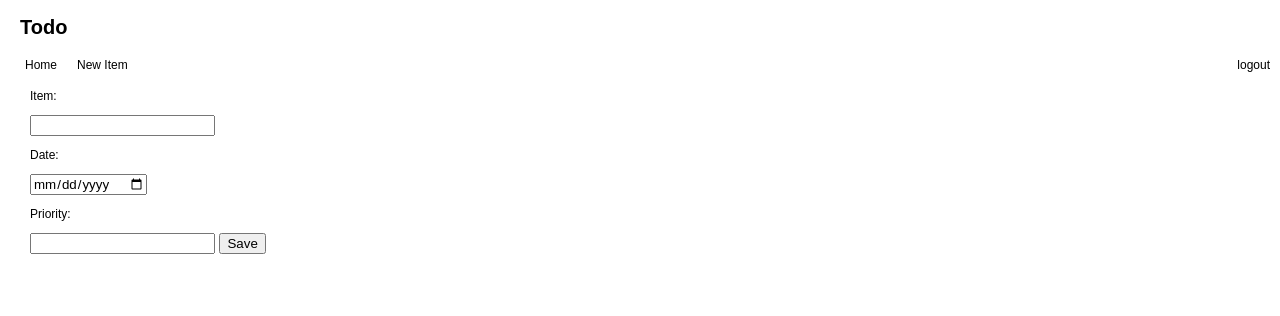
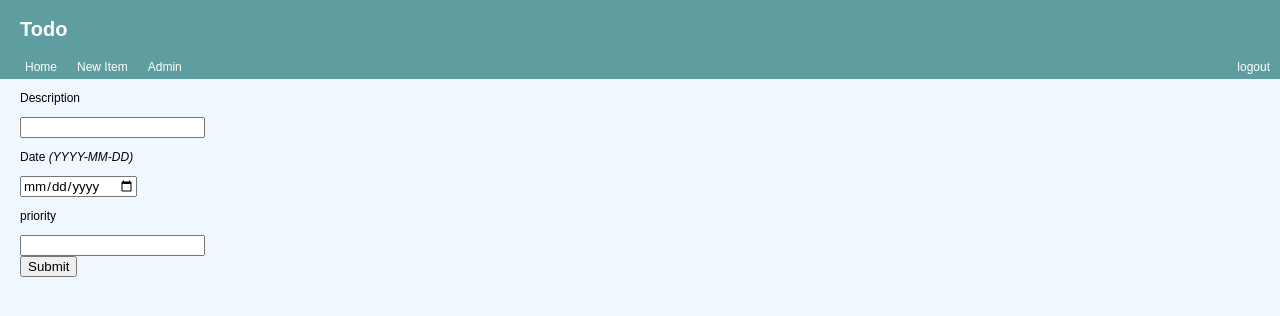
Before and after one commit to chriswales95/Django-Todo, a Django app: page /new_item/ in a window 1280 px wide. Shown: the top 316 px of the page. Run offline with Django 3.2, Linux system fonts and the light colour scheme; the visitor is signed in with stand-in values (Sample User, id 1).

Commit message:
update styling

```diff
--- /dev/null
+++ b/todo/static/todo/scripts.js
@@ -0,0 +1,4 @@
+function deleteItem(){
+    console.log("deleting item...");
+    //...
+}
--- a/todo/static/todo/styles.css
+++ b/todo/static/todo/styles.css
@@ -3,26 +3,38 @@
     font-family: "Arial", serif;
   }
 
-  html {
-    min-height: 100%;
-    max-width: 100%;
+  html, body {
+    margin: 0;
+    padding: 0;
   }
 
   p {
     font-size: 12px;
   }
 
+  #welcome {
+    min-width: 100%;
+    padding: 1pt;
+    padding-left: 3px;
+    background-color: khaki;
+  }
+
+  #welcome p {
+    padding-left: 20px;
+  }
+
   header {
-    margin-left: -30px;
-    margin-right: -30px;
-    margin-top: -10px;
+
     padding-top: 5px;
     padding-left: 10px;
+    height: auto;
+    background-color: cadetblue;
   }
 
   header h1 {
     padding-left: 10px;
     font-size: 20px;
+    color: white;
   }
 
   header li a {
@@ -31,7 +43,7 @@
     font-size: 12px;
     padding: 5px 10px 5px 10px;
     margin: 0px;
-    color: black;
+    color: white;
   }
 
   header ul {
@@ -47,14 +59,15 @@
   }
 
   body {
-    margin-left: 0px;
-    margin-right: 0px;
-    padding-left: 30px;
-    padding-right: 30px;
-    padding-bottom: 100px;
+
+    background-color: aliceblue;
   }
 
   section {
     max-width: 100%;
-    padding-bottom: 5px;
+    margin-left: 20px;
   }
+
+  section ul li a {
+    color: black;
+  }
--- a/todo/templates/registration/logged_out.html
+++ b/todo/templates/registration/logged_out.html
@@ -7,5 +7,6 @@
 </head>
 <body>
 <p>Goodbye</p>
+<a href="/accounts/login">Login</a>
 </body>
 </html>
--- a/todo/templates/todo/base.html
+++ b/todo/templates/todo/base.html
@@ -4,19 +4,22 @@
     {% load static %}
     <link rel="stylesheet" type="text/css" href="{% static '/todo/styles.css' %}"
     />
+    <script type="text/javascript" src="{% static '/todo/scripts.js' %}"></script>
+
   </head>
   <header>
     <h1>Todo</h1>
     <ul>
       <li class="nav_item"><a href="/">Home</a></li>
       <li class="nav_item"><a href="/new_item/">New Item</a></li>
+      {% if user.is_staff %}
+      <li class="nav_item"><a href="/admin/">Admin</a></li>
+      {% endif %}
       <li class="nav_item" style="float: right"><a href="/accounts/logout">logout</a></li>
     </ul>
   </header>
   <body>
-    <section>
       {% block content %} {% endblock %}
-    </section>
   </body>
   <footer></footer>
 </html>
--- a/todo/templates/todo/new_item.html
+++ b/todo/templates/todo/new_item.html
@@ -1,8 +1,22 @@
-{% extends 'todo/base.html' %}
-{% block content %}
-<p>Item: </p><input type="text">
-<p>Date: </p><input type="date">
-<p>Priority: </p><input type="number">
+{% extends 'todo/base.html' %} {% block content %}
+<section>
+{% if error_message %}
 
-<button type="date">Save</button>
-{% endblock %}
+  <p>
+    <strong>{{ error_message }}</strong>
+  </p>
+  {% endif %}
+
+  <form method="POST" action="/submit_new_item/">
+    {% csrf_token %}
+    <p>Description</p>
+    <input type="text" name="item" value="" />
+    <p>Date <i>(YYYY-MM-DD)</i></p>
+    <input type="date" name="date" value="" />
+    <p>priority</p>
+    <input type="number" name="priority" value="" />
+    <br />
+    <input type="submit" value="Submit" />
+  </form>
+  {% endblock %}
+</section>
--- a/todo/urls.py
+++ b/todo/urls.py
@@ -5,5 +5,6 @@ from . import views
 urlpatterns = [
     path('', views.index, name='index'),
     path('<int:item_id>/', views.detail, name='detail'),
-    path('new_item/', views.new_item, name='new_item')
+    path('new_item/', views.new_item, name='new_item'),
+    path('submit_new_item/', views.submit_new_item, name='submit_new_item'),
 ]
--- a/todo/views.py
+++ b/todo/views.py
@@ -1,8 +1,7 @@
 from django.http import HttpResponse
 from django.template import loader
 from .models import Item
-from django.shortcuts import get_object_or_404
-from django.contrib.auth import authenticate, login
+from django.shortcuts import get_object_or_404, redirect, render
 from django.http import HttpResponseRedirect
 
 
@@ -13,6 +12,7 @@ def index(request):
     context = {
         'latest_items': latest_items,
     }
+
     if request.user.is_authenticated:
         return HttpResponse(template.render(context, request))
     else:
@@ -35,6 +35,17 @@ def new_item(request):
     template = loader.get_template('todo/new_item.html')
 
     if request.user.is_authenticated:
-        return HttpResponse(template.render())
+
+        return render(request, 'todo/new_item.html')
     else:
         return HttpResponseRedirect('/accounts/login')
+
+
+def submit_new_item(request):
+    if request.method == 'POST':
+        a = Item(item=request.POST['item'], date=request.POST['date'],
+                 priority=request.POST['priority'])
+        a.save()
+        return HttpResponseRedirect('/', request)
+    else:
+        return HttpResponseRedirect('/')
```
Also changed, not shown: todo/admin.py (+6 -1 lines), todo/models.py (+7 -0 lines), todo/templates/todo/detail.html (+10 -6 lines), todo/templates/todo/index.html (+15 -10 lines).
